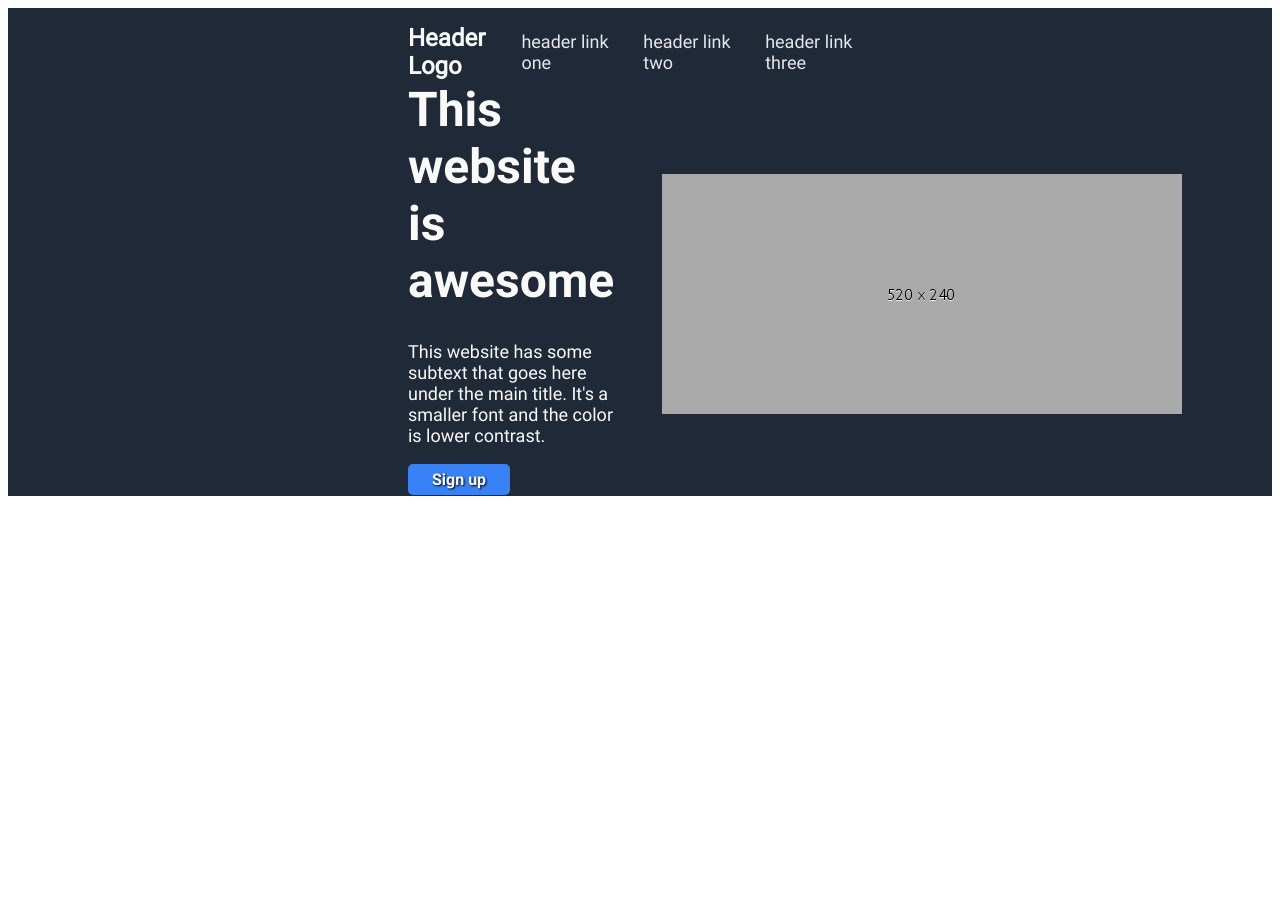
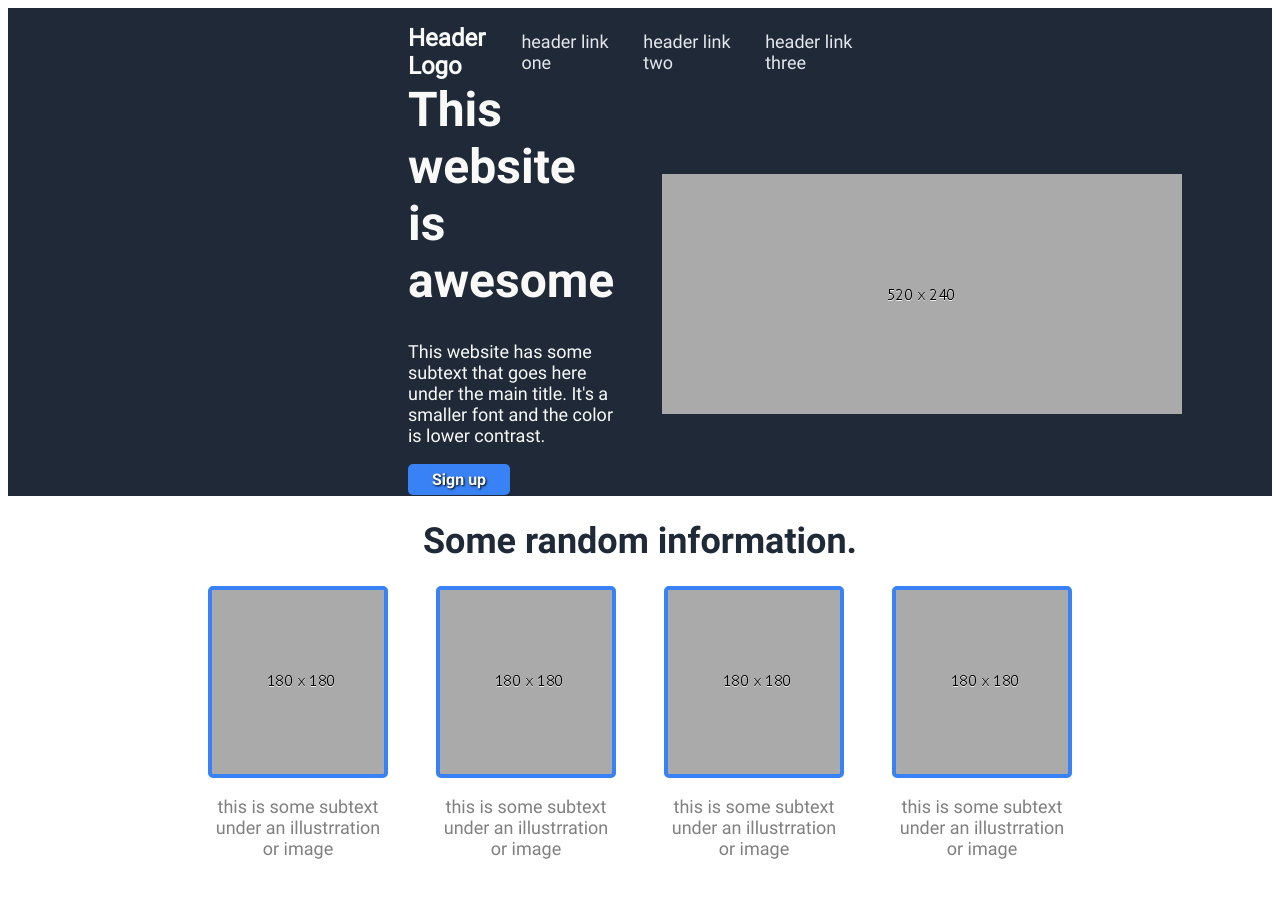
Before and after one commit to RobLaughlin/odin-landing-page, a plain HTML site: page index.html in a window 1280 px wide. Shown: the top 900 px of the page. Before the commit the page ends 800 px from the top, so only its background shows below. Drawn offline with Linux system fonts and the light colour scheme.

Commit message:
Add information section

```diff
--- a/index.html
+++ b/index.html
@@ -27,5 +27,26 @@
             <img src="images/520x240.gif" alt="Hero image placeholder" class="heroImg">
         </div>
     </div>
+    <div id="MainInfoContainer" class="landingSection">
+        <h1 class="mainInfoTitle">Some random information.</h1>
+        <div class="infoImages">
+            <div class="infoCard">
+                <div class="infoImgContainer"><img src="images/180x180.gif" alt="180 by 180 info image placeholder" class="infoImg"></div>
+                <p class="infoImgDescription">this is some subtext under an illustrration or image</p>
+            </div>
+            <div class="infoCard">
+                <div class="infoImgContainer"><img src="images/180x180.gif" alt="180 by 180 info image placeholder" class="infoImg"></div>
+                <p class="infoImgDescription">this is some subtext under an illustrration or image</p>
+            </div>
+            <div class="infoCard">
+                <div class="infoImgContainer"><img src="images/180x180.gif" alt="180 by 180 info image placeholder" class="infoImg"></div>
+                <p class="infoImgDescription">this is some subtext under an illustrration or image</p>
+            </div>
+            <div class="infoCard">
+                <div class="infoImgContainer"><img src="images/180x180.gif" alt="180 by 180 info image placeholder" class="infoImg"></div>
+                <p class="infoImgDescription">this is some subtext under an illustrration or image</p>
+            </div>
+        </div>
+    </div>
 </body>
 </html>
--- a/styles/index.css
+++ b/styles/index.css
@@ -108,3 +108,33 @@ a:hover {
 .signUpBtn:hover {
     background-color: #2556a3;
 }
+
+.mainInfoTitle {
+    font-size: 36px;
+    font-family: 'Roboto-Bold', 'Times New Roman', Times, serif;
+    color: #1F2937;
+    text-align: center;
+}
+
+.infoCard {
+    width: 180px;
+    text-align: center;
+}
+
+.infoImages {
+    display: flex;
+    justify-content: center;
+    gap: 48px;
+}
+
+.infoImgContainer {
+    border: 4px solid #3882F6;
+    border-radius: 5px;
+    background-image: url("../images/180x180.gif");
+    overflow: hidden;
+}
+
+.infoImgDescription {
+    color: gray;
+    font-size: 18px;
+}
```
Also changed, not shown: images/180x180.gif (added).
